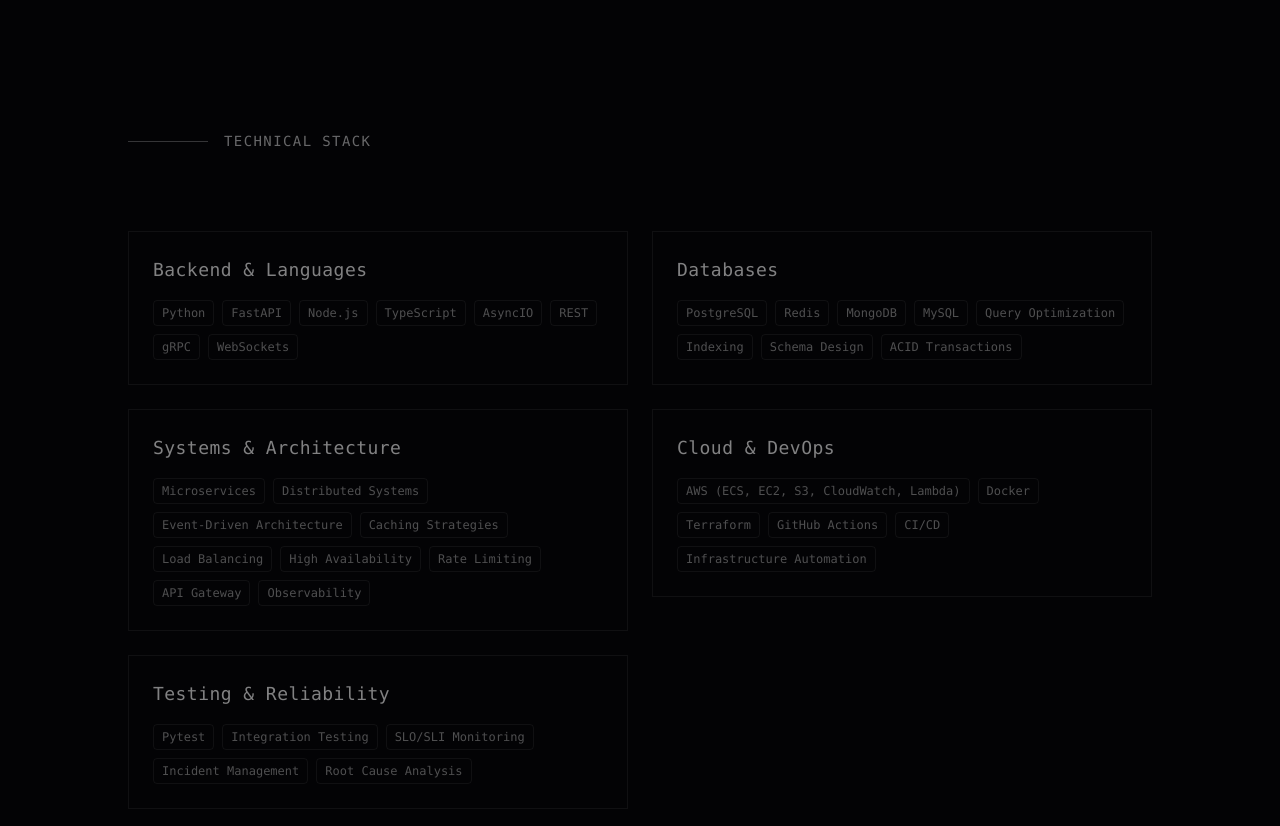
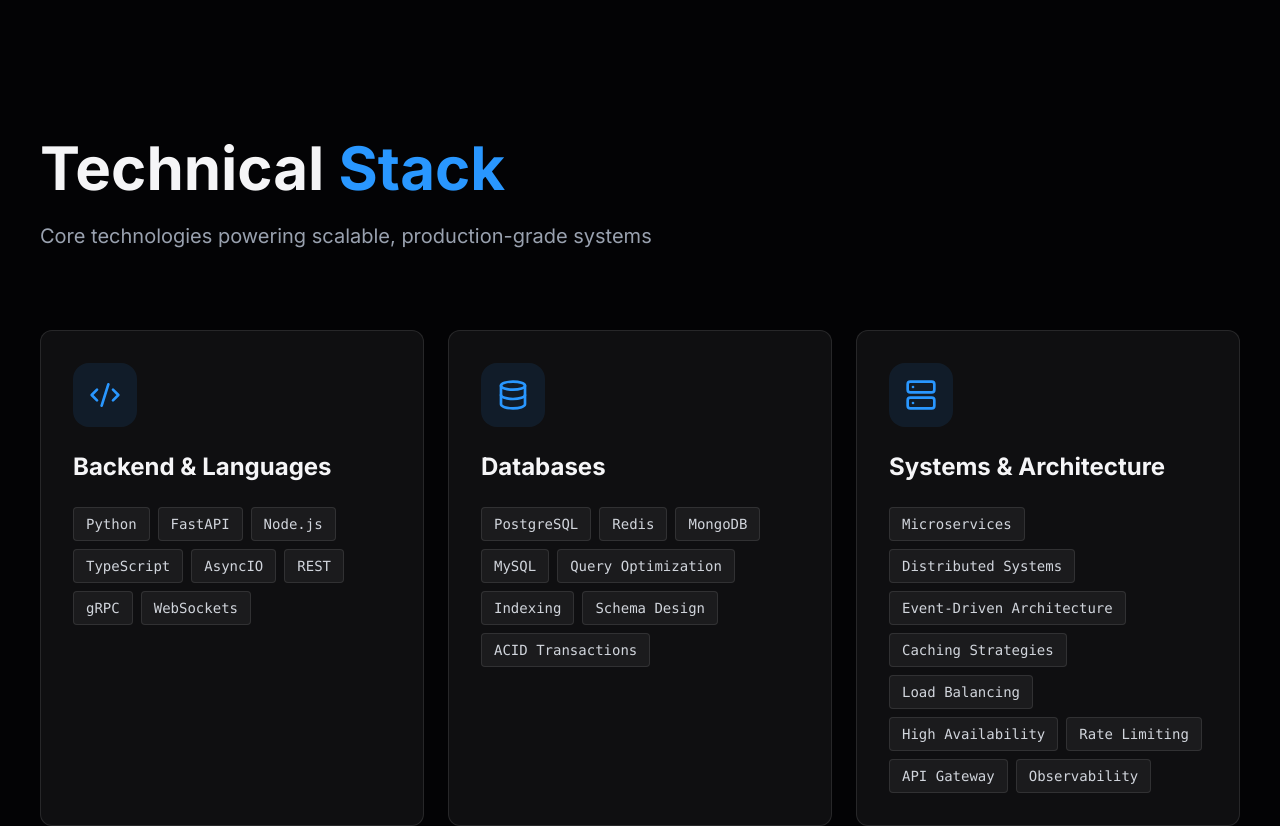
Before and after one commit to ramithks/portfolio, a React (Vite) app: page / in a window 1280 px wide. Shown: the part 1900-2726 px from the top of the page. Built offline with nearby package versions, Linux system fonts and the light colour scheme.

Commit message:
feat: Redesign Skills with SpotlightCard and rich visuals

```diff
--- a/src/sections/Skills.tsx
+++ b/src/sections/Skills.tsx
@@ -1,23 +1,30 @@
 import { Reveal } from "../components/ui/Reveal";
+import { SpotlightCard } from "../components/ui/SpotlightCard";
+import { Code2, Database, Cloud, Server, Activity } from "lucide-react";
 
 const skillCategories = [
     {
+        icon: Code2,
         title: "Backend & Languages",
         skills: ["Python", "FastAPI", "Node.js", "TypeScript", "AsyncIO", "REST", "gRPC", "WebSockets"]
     },
     {
+        icon: Database,
         title: "Databases",
         skills: ["PostgreSQL", "Redis", "MongoDB", "MySQL", "Query Optimization", "Indexing", "Schema Design", "ACID Transactions"]
     },
     {
+        icon: Server,
         title: "Systems & Architecture",
         skills: ["Microservices", "Distributed Systems", "Event-Driven Architecture", "Caching Strategies", "Load Balancing", "High Availability", "Rate Limiting", "API Gateway", "Observability"]
     },
     {
+        icon: Cloud,
         title: "Cloud & DevOps",
         skills: ["AWS (ECS, EC2, S3, CloudWatch, Lambda)", "Docker", "Terraform", "GitHub Actions", "CI/CD", "Infrastructure Automation"]
     },
     {
+        icon: Activity,
         title: "Testing & Reliability",
         skills: ["Pytest", "Integration Testing", "SLO/SLI Monitoring", "Incident Management", "Root Cause Analysis"]
     }
@@ -25,36 +32,45 @@
 
 export const Skills = () => {
     return (
-        <section id="skills" className="py-32 px-4 md:px-10">
-            <div className="max-w-5xl mx-auto">
+        <section id="skills" className="py-32 px-4 sm:px-10">
+            <div className="max-w-7xl mx-auto">
                 <Reveal>
-                    <div className="flex items-center gap-4 mb-20">
-                        <div className="h-px w-20 bg-white/20"></div>
-                        <span className="text-white/40 font-mono tracking-widest uppercase text-sm">
-                            Technical Stack
-                        </span>
+                    <div className="mb-20">
+                        <h2 className="text-6xl font-bold mb-4 leading-tight">
+                            Technical <span className="text-primary">Stack</span>
+                        </h2>
+                        <p className="text-gray-400 text-xl max-w-2xl">
+                            Core technologies powering scalable, production-grade systems
+                        </p>
                     </div>
                 </Reveal>
 
-                <div className="grid md:grid-cols-2 gap-6">
+                <div className="grid md:grid-cols-2 lg:grid-cols-3 gap-6">
                     {skillCategories.map((category, idx) => (
                         <Reveal key={idx} delay={idx * 0.1}>
-                            <div className="border border-white/5 p-6 hover:border-white/10 transition-colors">
-                                <h3 className="text-lg font-mono text-white/50 mb-4 tracking-wide">
+                            <SpotlightCard className="p-8 bg-white/5 border-white/10 h-full">
+                                {/* Icon */}
+                                <div className="mb-6 inline-flex p-4 rounded-2xl bg-primary/10">
+                                    <category.icon className="text-primary" size={32} />
+                                </div>
+
+                                {/* Title */}
+                                <h3 className="text-2xl font-bold mb-6">
                                     {category.title}
                                 </h3>
 
+                                {/* Skills List */}
                                 <div className="flex flex-wrap gap-2">
                                     {category.skills.map((skill, skillIdx) => (
                                         <span
                                             key={skillIdx}
-                                            className="text-xs font-mono text-white/30 border border-white/5 px-2 py-1 rounded hover:text-primary hover:border-primary/20 transition-colors cursor-default"
+                                            className="px-3 py-1.5 text-sm font-mono bg-white/5 text-gray-300 rounded border border-white/10 hover:border-primary/50 hover:text-primary transition-colors"
                                         >
                                             {skill}
                                         </span>
                                     ))}
                                 </div>
-                            </div>
+                            </SpotlightCard>
                         </Reveal>
                     ))}
                 </div>
```
